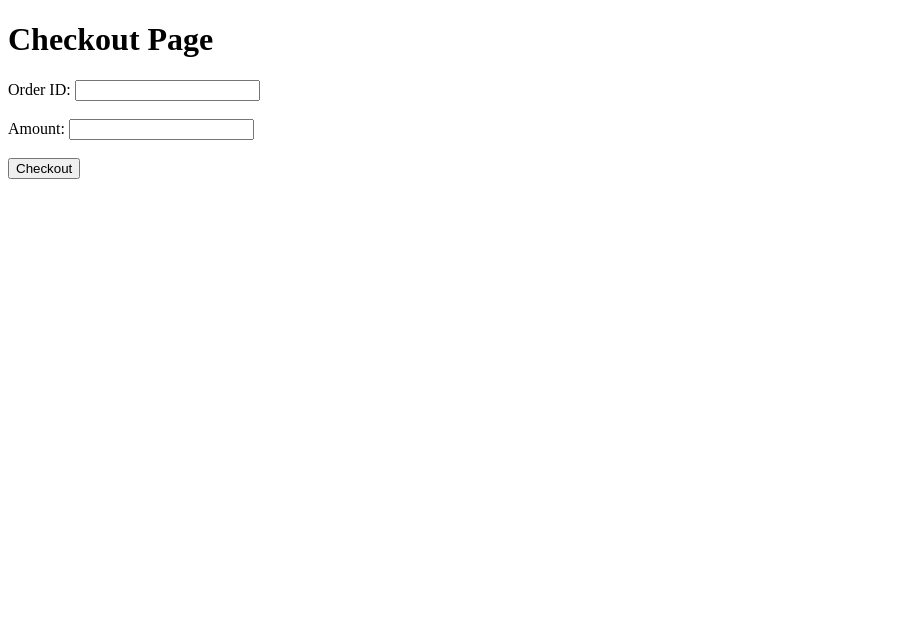
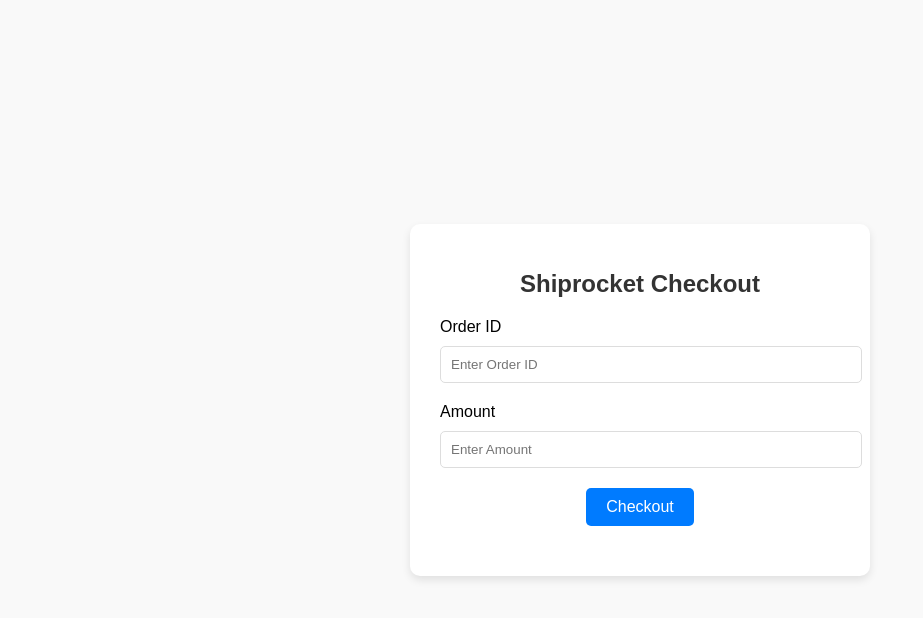
Before and after one commit to Harshiitmadras/API-Integration-, a website: page index.html in a window 1280 px wide. Shown: the whole page, without its empty margins (0-923 px from the left). Drawn offline with Linux system fonts and the light colour scheme.

Commit message:
index.html

```diff
--- a/index.html
+++ b/index.html
@@ -1,3 +1,6 @@
+
+
+
 
 <!DOCTYPE html>
 <html lang="en">
@@ -5,54 +8,115 @@
     <meta charset="UTF-8">
     <meta name="viewport" content="width=device-width, initial-scale=1.0">
     <title>Shiprocket Checkout</title>
+    <style>
+        body {
+            font-family: Arial, sans-serif;
+            margin: 0;
+            padding: 0;
+            display: flex;
+            justify-content: center;
+            align-items: center;
+            height: 100vh;
+            background-color: #f9f9f9;
+        }
+        .container {
+            text-align: center;
+            background: #ffffff;
+            padding: 30px;
+            border-radius: 10px;
+            box-shadow: 0 4px 8px rgba(0, 0, 0, 0.1);
+            width: 400px;
+        }
+        h1 {
+            font-size: 24px;
+            color: #333;
+            margin-bottom: 20px;
+        }
+        label {
+            display: block;
+            margin-bottom: 10px;
+            text-align: left;
+        }
+        input {
+            width: 100%;
+            padding: 10px;
+            margin-bottom: 20px;
+            border: 1px solid #ddd;
+            border-radius: 5px;
+        }
+        button {
+            background-color: #007bff;
+            color: white;
+            border: none;
+            padding: 10px 20px;
+            border-radius: 5px;
+            cursor: pointer;
+            font-size: 16px;
+        }
+        button:hover {
+            background-color: #0056b3;
+        }
+        .output {
+            margin-top: 20px;
+            font-size: 16px;
+            color: #333;
+        }
+        .error {
+            color: red;
+        }
+    </style>
 </head>
 <body>
-    <h1>Checkout Page</h1>
-
-    <form id="checkout-form">
-        <label for="order_id">Order ID:</label>
-        <input type="text" id="order_id" name="order_id" required><br><br>
-
-        <label for="amount">Amount:</label>
-        <input type="number" id="amount" name="amount" required><br><br>
-
-        <button type="submit" id="checkout-button">Checkout</button>
-    </form>
-
-    <div id="response-container" style="margin-top: 20px;"></div>
+    <div class="container">
+        <h1>Shiprocket Checkout</h1>
+        <label for="orderId">Order ID</label>
+        <input type="text" id="orderId" placeholder="Enter Order ID" />
+        <label for="amount">Amount</label>
+        <input type="number" id="amount" placeholder="Enter Amount" />
+        <button id="checkoutBtn">Checkout</button>
+        <div class="output" id="output"></div>
+    </div>
 
     <script>
-        const form = document.getElementById("checkout-form");
-        const responseContainer = document.getElementById("response-container");
+        const checkoutBtn = document.getElementById("checkoutBtn");
+        const outputDiv = document.getElementById("output");
 
-        form.addEventListener("submit", async (e) => {
-            e.preventDefault();
+        checkoutBtn.addEventListener("click", async () => {
+            const orderId = document.getElementById("orderId").value;
+            const amount = document.getElementById("amount").value;
 
-            const orderId = document.getElementById("order_id").value;
-            const amount = document.getElementById("amount").value;
+            if (!orderId || !amount) {
+                outputDiv.innerHTML = "<span class='error'>Please enter both Order ID and Amount.</span>";
+                return;
+            }
+
+            outputDiv.textContent = "Processing checkout...";
 
             try {
                 const response = await fetch("/api/checkout", {
                     method: "POST",
-                    headers: { "Content-Type": "application/json" },
-                    body: JSON.stringify({ order_id: orderId, amount: amount }),
+                    headers: {
+                        "Content-Type": "application/json"
+                    },
+                    body: JSON.stringify({ order_id: orderId, amount: amount })
                 });
 
                 const data = await response.json();
 
                 if (response.ok) {
-                    responseContainer.innerHTML = `
-                        <p style="color: green;">${JSON.stringify(data)}</p>
+                    outputDiv.innerHTML = `
+                        <div>
+                            <strong>Checkout Successful!</strong><br />
+                            <strong>Order ID:</strong> ${data.order_id}<br />
+                            <strong>Amount:</strong> ${data.amount}<br />
+                            <strong>Message:</strong> ${data.message}
+                        </div>
                     `;
                 } else {
-                    responseContainer.innerHTML = `
-                        <p style="color: red;">Error: ${data.message}</p>
-                    `;
+                    outputDiv.innerHTML = <span class='error'>Error: ${data.message}</span>;
                 }
             } catch (error) {
-                responseContainer.innerHTML = `
-                    <p style="color: red;">Network Error: ${error.message}</p>
-                `;
+                outputDiv.innerHTML = <span class='error'>Failed to connect: ${error.message}</span>;
             }
         });
     </script>
```
